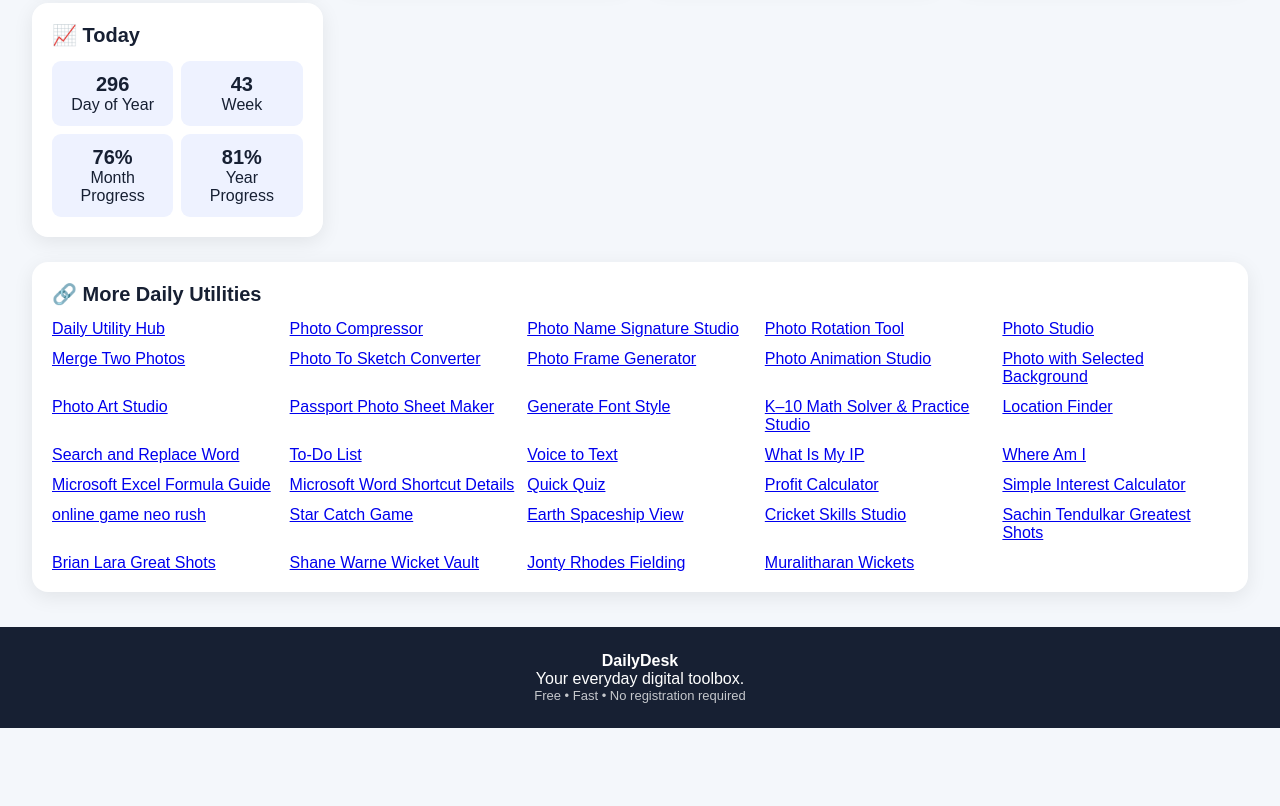
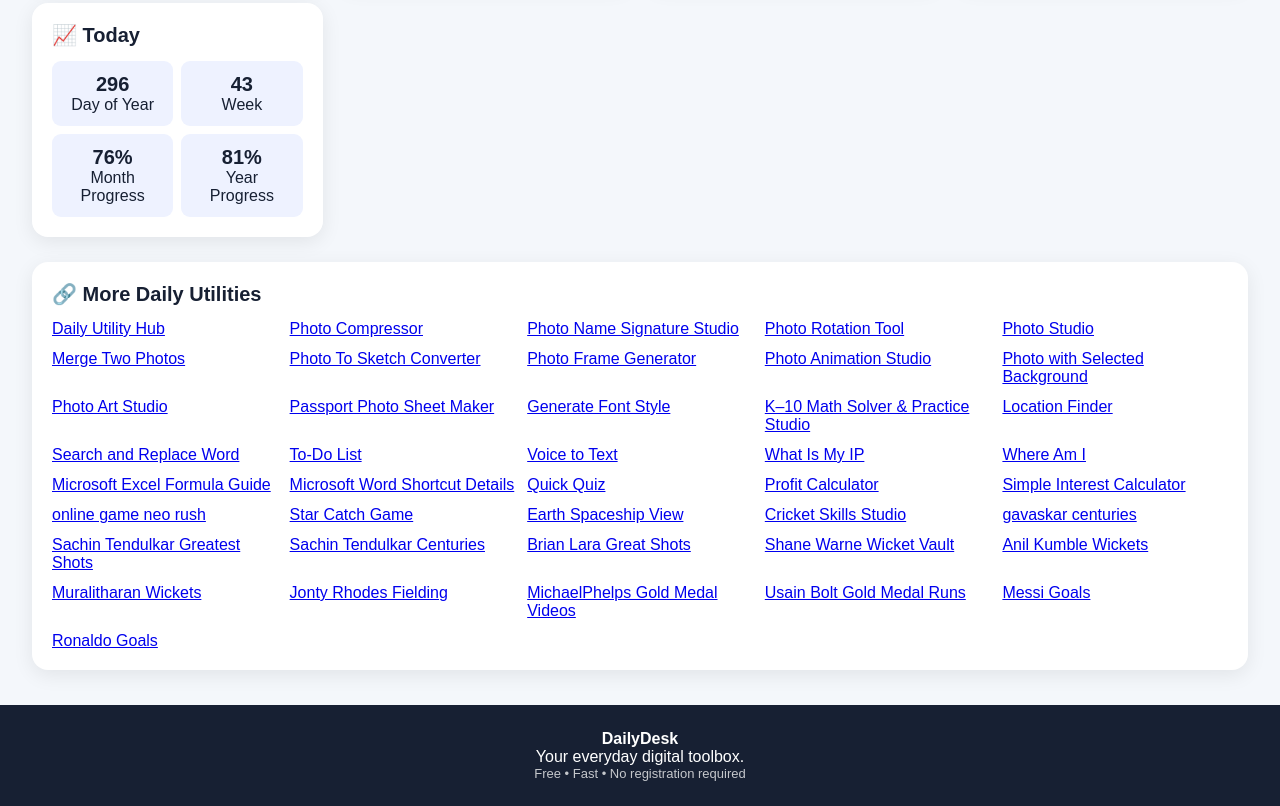
Before and after one commit to ashutoshvpujari1-pixel/software-utilities, a plain HTML site: page index.html in a window 1280 px wide. Shown: the part 1609-2415 px from the top of the page. Before the commit the page ends 2337 px from the top, so only its background shows below. Drawn offline with Linux system fonts and the light colour scheme.

Commit message:
Update index.html

```diff
--- a/index.html
+++ b/index.html
@@ -873,11 +873,18 @@ Year Progress
             <li><a href="StarCatchGame.html" target="_blank">Star Catch Game</a></li>
             <li><a href="Earth_Spaceship_View.html" target="_blank">Earth Spaceship View</a></li>
             <li><a href="CricketSkillsStudio.html" target="_blank">Cricket Skills Studio</a></li>
+            <li><a href="gavaskar-centuries.html" target="_blank">gavaskar centuries</a></li>
             <li><a href="SachinTendulkarGreatestShots.html" target="_blank">Sachin Tendulkar Greatest Shots</a></li>
+            <li><a href="SachinTendulkarCenturies.html" target="_blank">Sachin Tendulkar Centuries</a></li>
             <li><a href="BrianLaraGreatShots.html" target="_blank">Brian Lara Great Shots</a></li>
             <li><a href="ShaneWarneWicketVault.html" target="_blank">Shane Warne Wicket Vault</a></li>
+            <li><a href="AnilKumbleWickets.html" target="_blank">Anil Kumble Wickets</a></li>
+            <li><a href="MuralitharanWickets.html" target="_blank">Muralitharan Wickets</a></li>
             <li><a href="JontyRhodesFielding.html" target="_blank">Jonty Rhodes Fielding</a></li>
-            <li><a href="MuralitharanWickets.html" target="_blank">Muralitharan Wickets</a></li>
+            <li><a href="MichaelPhelpsGoldMedalVideos.html" target="_blank">MichaelPhelps Gold Medal Videos</a></li>
+            <li><a href="UsainBoltGoldMedalRuns.html" target="_blank">Usain Bolt Gold Medal Runs</a></li>
+            <li><a href="MessiGoalsExplorer.html" target="_blank">Messi Goals</a></li>
+            <li><a href="RonaldoGoalsExplorer.html" target="_blank">Ronaldo Goals</a></li>
         </ul>
     </section>
 
```
